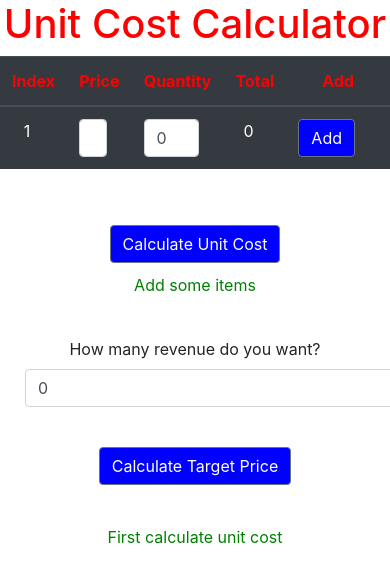
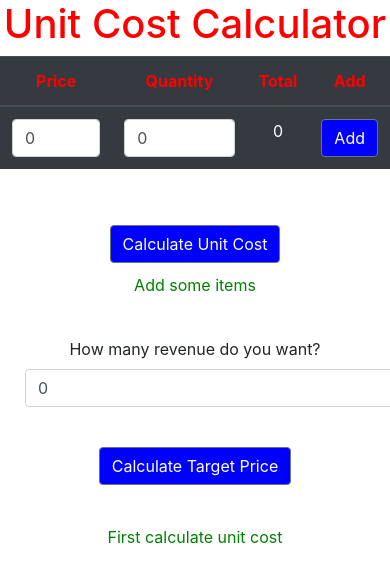
Before and after one commit to simsekonur/unit-cost-calculator, a React (Create React App) app: page / in a window 390 px wide. Shown: the top 582 px of the page. Built offline with nearby package versions, Linux system fonts and the light colour scheme.

Commit message:
Give more space for mobile

```diff
--- a/src/App.js
+++ b/src/App.js
@@ -57,7 +57,6 @@
 
   const tableHeader =
   <tr>
-    <th>Index</th>
     <th>Price</th>
     <th>Quantity</th>
     <th>Total</th>
@@ -75,10 +74,7 @@
           <tbody>
           {items.map((item, index) =>
           <tr key= {index} >
-            <td style={{paddingRight:'25px'}}>
-              {index +1}
-            </td>
-            <td style={{paddingRight:'25px'}}>
+            <td >
             <Input
                 style={{display:'flex'}}
                 type='number'
@@ -88,7 +84,7 @@
                 onChange={(e) => handlePriceChange(e,index)}
               />
             </td>
-          <td style={{paddingRight:'25px'}}>
+          <td >
           <Input
                 style={{display:'flex'}}
                 type='number'
@@ -98,10 +94,10 @@
                 onChange={(e) => handleQuantityChange(e,index)}
               />
           </td>
-          <td style={{paddingRight:'25px'}}>
+          <td >
               {item.total}
           </td>
-          <td style={{paddingRight:'35px'}}>
+          <td>
             <Button style={{backgroundColor:'blue', color:'white'}} onClick={handleAddRow}>
               Add
             </Button>
```
